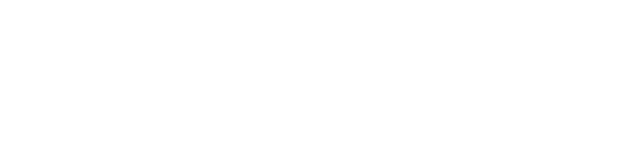
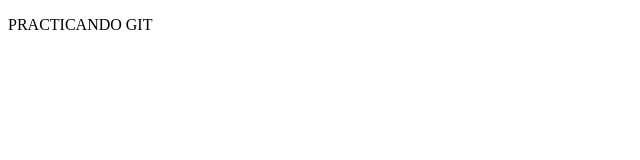
Before and after one commit to FaiberAbril/GEOTEP, a plain HTML site: page index.html in a window 1280 px wide. Shown: the whole page, without its empty margins (0-640 px from the left). Drawn offline with Linux system fonts and the light colour scheme.

Commit message:
segundo commit

```diff
--- a/index.html
+++ b/index.html
@@ -6,6 +6,6 @@
     <title>Document</title>
 </head>
 <body>
-
+    <p>PRACTICANDO GIT</p>
 </body>
 </html>
```
